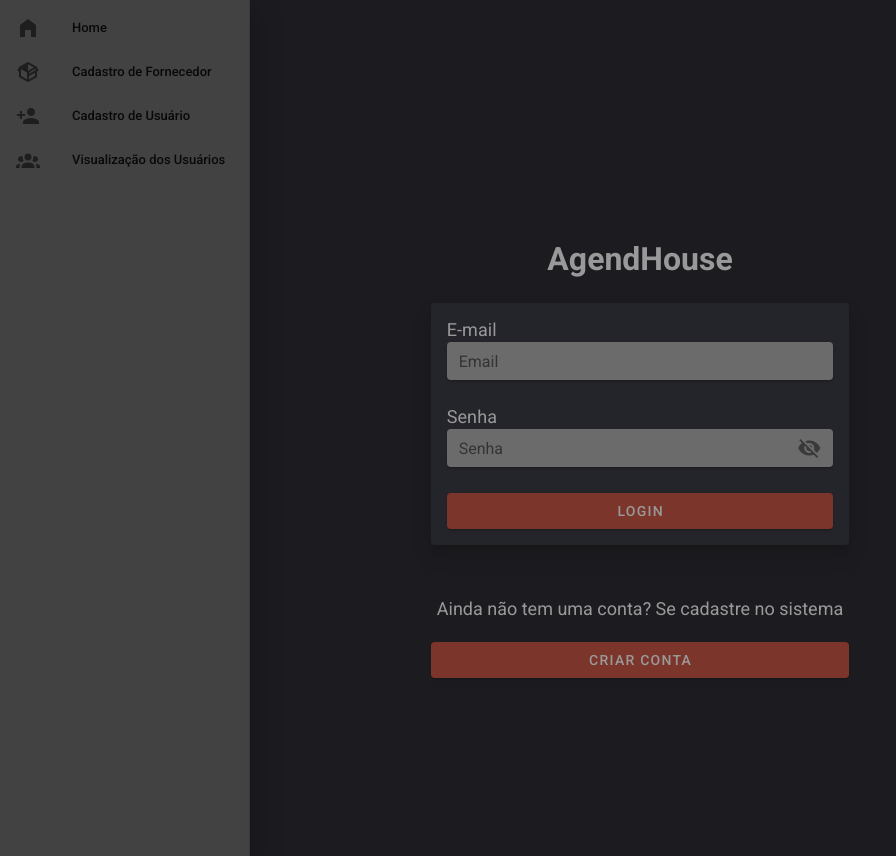
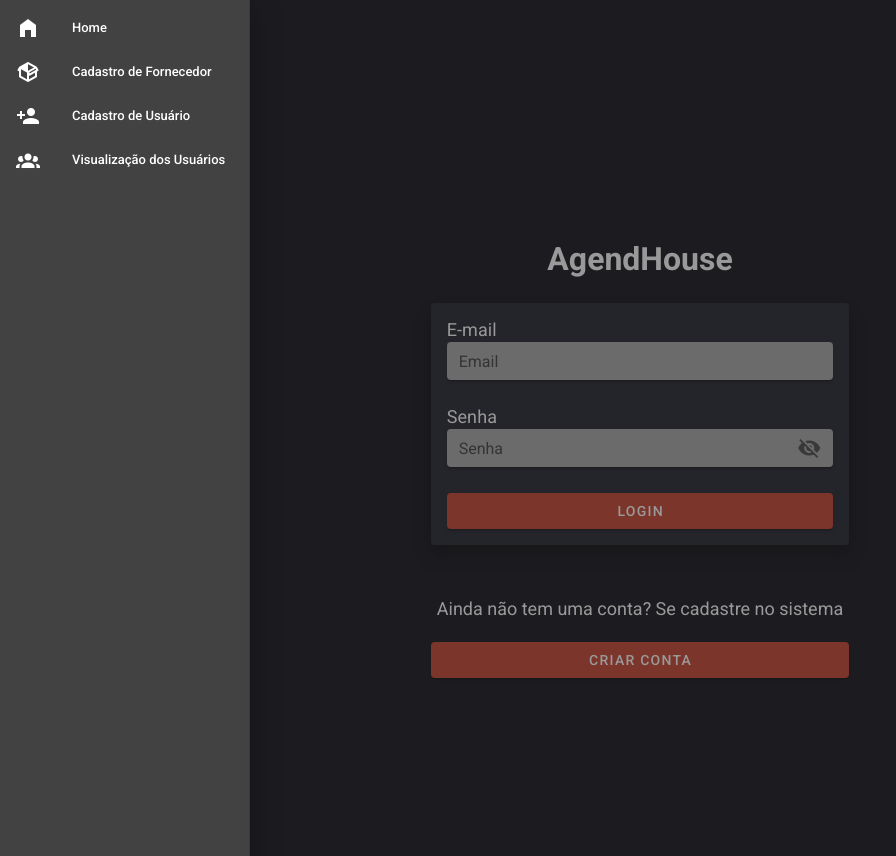
Before and after one commit to API-4-SEMESTRE/PROJETO-API, a Vue app in the folder Sistema/api-front/: page /login in a window 1280 px wide. Both pictures are taken after a click on the button 38 px from the left and 38 px from the top of the page. Shown: the whole page, without its empty margins (0-896 px from the left). Built offline with nearby package versions, Linux system fonts and the light colour scheme; what v-mask would draw is missing.

Commit message:
API-82 Finalizando o menu

```diff
--- a/Sistema/api-front/src/App.vue
+++ b/Sistema/api-front/src/App.vue
@@ -29,17 +29,19 @@
           class="grey darken-3"
         >
           <v-list nav dense>
-            <v-list-item-group active-class="blue--text text--darken-1">
+            <v-list-item-group active-class="red darken-3">
               <v-list-item
                 v-for="(item, index) in menus"
                 :key="index"
                 :to="item.url"
               >
                 <v-list-item-icon>
-                  <v-icon>{{ item.icon }}</v-icon>
+                  <v-icon color="white">{{ item.icon }}</v-icon>
                 </v-list-item-icon>
 
-                <v-list-item-title>{{ item.conteudo }}</v-list-item-title>
+                <v-list-item-title class="white--text">{{
+                  item.conteudo
+                }}</v-list-item-title>
               </v-list-item>
             </v-list-item-group>
           </v-list>
```
